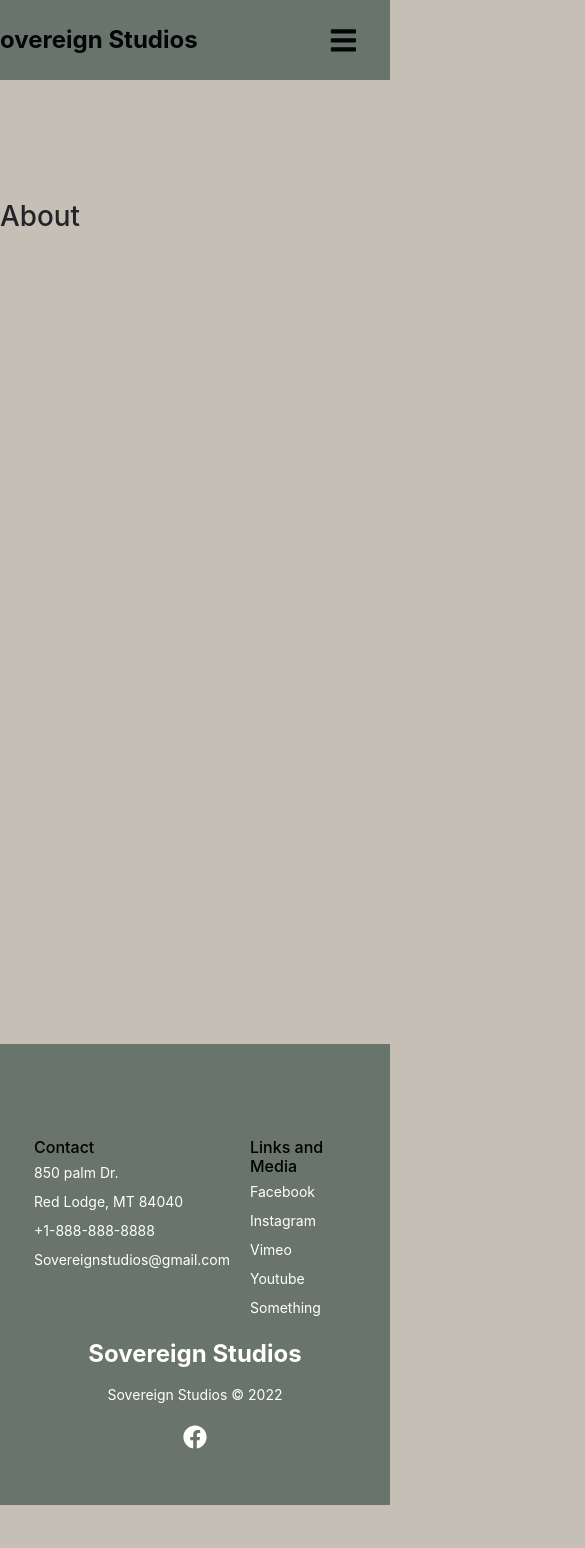
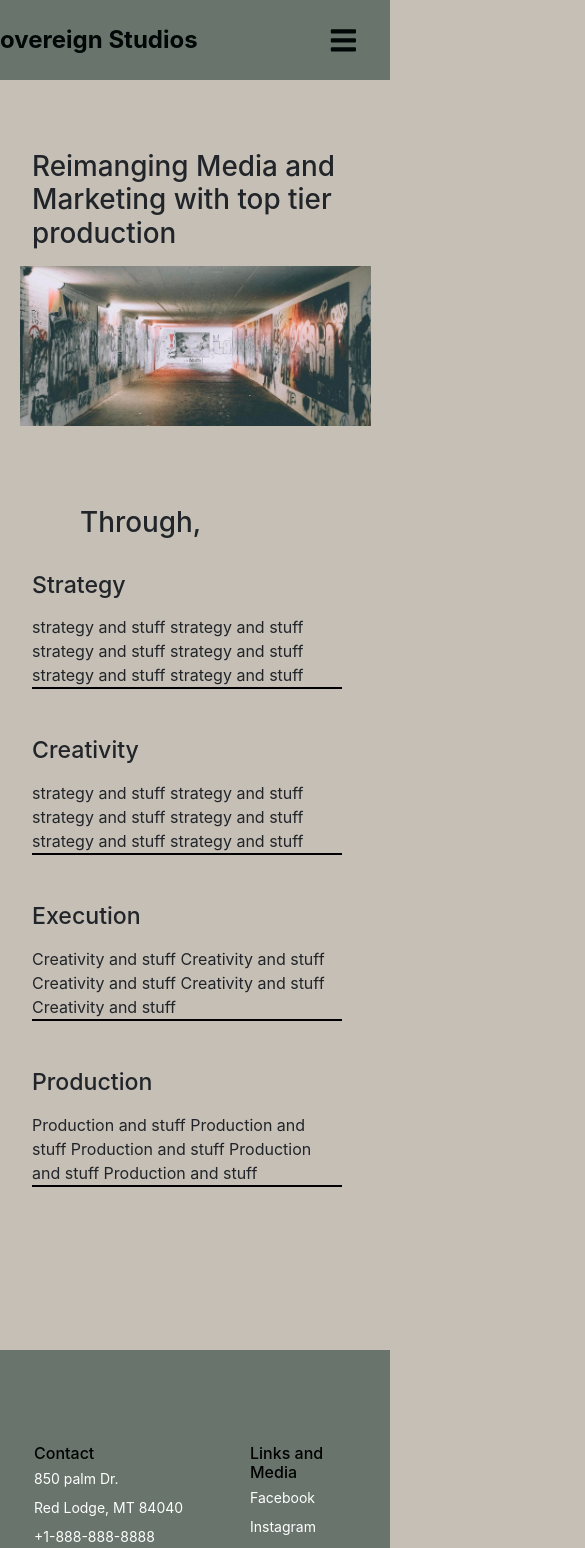
Before and after one commit to lss555/studio-website, a React (Create React App) app: page /about in a window 390 px wide. Shown: the top 1548 px of the page, 585 px wide, since content can reach past the window. Before the commit the page ends 1505 px from the top, so only its background shows below. Built offline with nearby package versions, Linux system fonts and the light colour scheme.

Commit message:
About page mobile view

```diff
--- a/src/App.css
+++ b/src/App.css
@@ -15,7 +15,6 @@
   align-content: center;
   height: 100vh;
   width: 100%;
-  border: 5px solid blue;
   margin: auto;
   margin-top: 40vh;
   margin-bottom: 50vh;
--- a/src/components/about/about-component.jsx
+++ b/src/components/about/about-component.jsx
@@ -1,7 +1,8 @@
 
-import { AboutContainer } from './about-styles';
+import { AboutContainer, AboutImageHeader, AboutHeader, HeaderSection, AboutInfoSection, InfoHeader, InfoPoints, InfoPointSection, InfoPointText } from './about-styles';
 import NavBar from '../navbar/navbar-component.jsx';
 import Footer from '../footer/footer-component.js';
+import { aboutHeader, aboutImageHeader } from '../data/data.js';
 
 
 const About = () => {
@@ -10,7 +11,23 @@ const About = () => {
     <div>
     <NavBar />
       <AboutContainer>
-        <h1>About</h1>
+        <HeaderSection>
+          <AboutHeader>{aboutHeader}</AboutHeader>
+          <AboutImageHeader src={aboutImageHeader} alt='media image'/>
+        </HeaderSection>
+        <AboutInfoSection>
+          <InfoHeader>Through,</InfoHeader>
+          <InfoPointSection>
+            <InfoPoints>Strategy</InfoPoints>
+            <InfoPointText>strategy and stuff strategy and stuff strategy and stuff strategy and stuff strategy and stuff strategy and stuff</InfoPointText>
+            <InfoPoints>Creativity</InfoPoints>
+            <InfoPointText>strategy and stuff strategy and stuff strategy and stuff strategy and stuff strategy and stuff strategy and stuff</InfoPointText>
+            <InfoPoints>Execution</InfoPoints>
+            <InfoPointText>Creativity and stuff Creativity and stuff Creativity and stuff Creativity and stuff Creativity and stuff</InfoPointText>
+            <InfoPoints>Production</InfoPoints>
+            <InfoPointText>Production and stuff Production and stuff Production and stuff Production and stuff Production and stuff</InfoPointText>
+          </InfoPointSection>
+        </AboutInfoSection>
       </AboutContainer>
     <Footer />
     </div>
--- a/src/components/about/about-styles.jsx
+++ b/src/components/about/about-styles.jsx
@@ -1,6 +1,68 @@
 import styled from 'styled-components';
 
 export const AboutContainer = styled.div`
+  height: 100%;
+  margin-top: 150px;
+`;
+
+export const AboutImageHeader = styled.img`
+  display: flex;
+  justify-content: center;
+  align-items: center;
+  margin: 0 auto 5rem auto;
+  width: 90%;
+  height: auto;
+`;
+
+export const AboutHeader = styled.h1`
+  display: flex;
+  justify-content: center;
+  align-items: center;
+  margin: 0 auto 3rem auto;
+  @media screen and (max-width: 768px) {
+    margin: 0 2rem 1rem 2rem;
+  }
+`;
+
+export const HeaderSection = styled.div`
+  height: 100%;
+`;
+
+export const AboutInfoSection = styled.div`
   height: 100vh;
-  margin-top: 200px;
 `;
+
+export const InfoHeader = styled.h1`
+  margin-left: 5rem;
+  margin-bottom: 2rem;
+
+`;
+
+export const InfoPointSection = styled.div`
+  display: flex;
+  margin-left: 2rem;
+  @media screen and (max-width: 768px) {
+    display: block;
+
+  }
+`;
+
+export const InfoPoints = styled.h3`
+  display: flex;
+  width: 40rem;
+  flex-direction: column;
+  flex-wrap: wrap;
+  -webkit-flex-wrap: wrap;
+  @media screen and (max-width: 768px) {
+    margin-bottom: 1rem;
+
+  }
+`;
+
+export const InfoPointText = styled.p`
+  margin-bottom: 3rem;
+  display: flex;
+  justify-content: flex-end;
+  margin-right: 3rem;
+  border-bottom: 2px solid black;
+`;
--- a/src/components/data/data.js
+++ b/src/components/data/data.js
@@ -1,8 +1,17 @@
 import Gif from '../../images/animated.webp';
-import MtnImage from '../../images/mountains.jpg'
-import Dog from '../../images/dog.jpg'
+import MtnImage from '../../images/mountains.jpg';
+import Dog from '../../images/dog.jpg';
+import Graffiti from '../../images/graffiti.jpg'
+
+// front page header
 export const frontPageHeader = 'A FILM STUDIO DRIVEN BY RESEARCH AND STRATEGY';
 
+// about section
+export const aboutHeader = 'Reimanging Media and Marketing with top tier production';
+
+export const aboutImageHeader = Graffiti;
+
+// front page highlight projects
 // match id to the 'to' tag number in order to match the route and have the correct display
 
 export const homepageHighlights = [
@@ -63,6 +72,8 @@ export const homepageHighlights = [
   }
 ];
 
+// Team Members
+
 export const team = [
   {
     id: '1t',
@@ -86,6 +97,8 @@ export const team = [
     imgStart: true
   }
 ];
+
+// all current projects, shown in work route
 
 export const allProjects = [
   {
--- a/src/components/our-team/our-team-styles.js
+++ b/src/components/our-team/our-team-styles.js
@@ -1,10 +1,9 @@
 import styled from 'styled-components';
 
 export const TeamContainer = styled.div`
-  height: 100vh;
-  margin-bottom: -150px;
+  height: 65vh;
   @media screen and (max-width: 576px) {
-    margin-bottom: -15rem;
+
   }
 `;
 
```
Also changed, not shown: src/images/graffiti.jpg (added).
